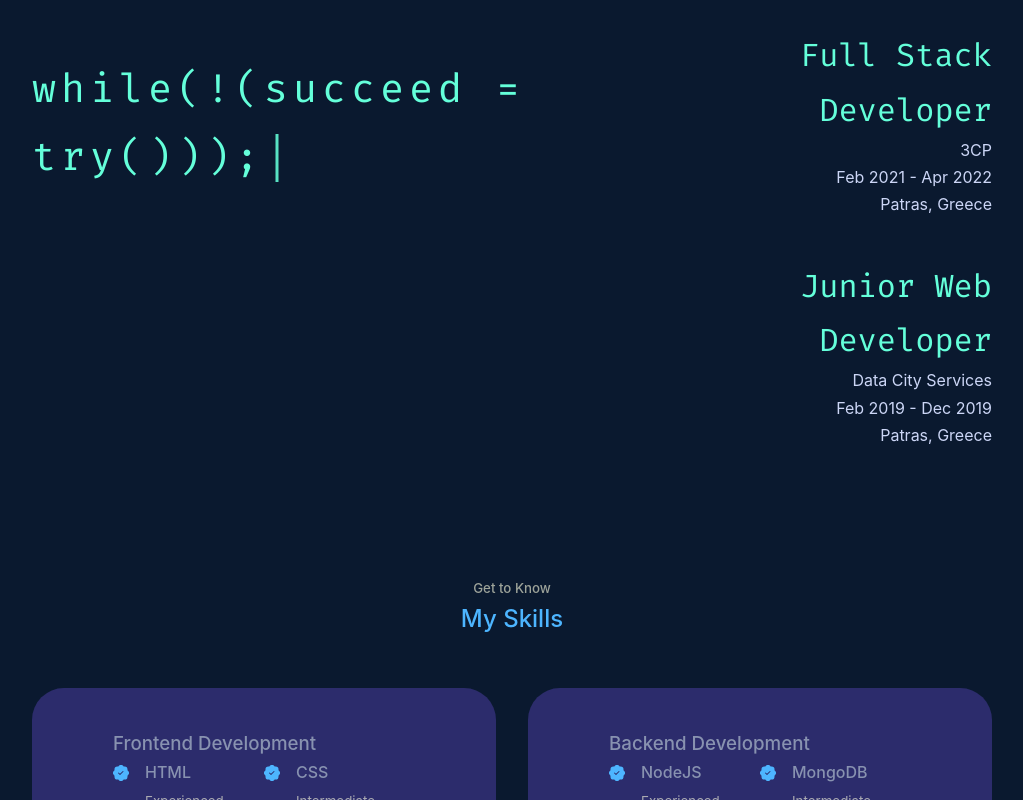
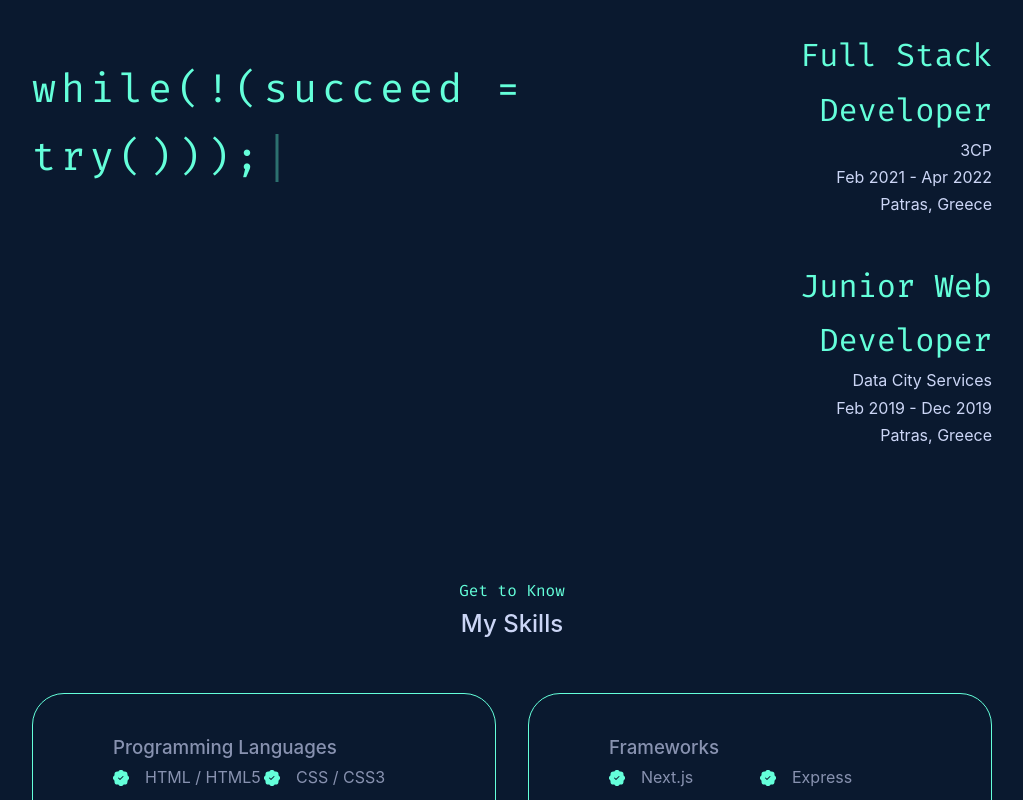
Before and after one commit to nikos-koukis/Portfolio, a React (Create React App) app: page / in a window 1280 px wide. Shown: the part 2000-2800 px from the top of the page, without its empty margins (128-1151 px from the left). Built offline with nearby package versions, Linux system fonts and the light colour scheme.

Commit message:
Improve My Skills

```diff
--- a/src/components/experience/Experience.jsx
+++ b/src/components/experience/Experience.jsx
@@ -1,6 +1,7 @@
 import React from 'react'
 import './experience.css'
 import Typewriter from 'typewriter-effect';
+import { useState } from 'react'
 
 const jobs = [
   {
@@ -8,21 +9,24 @@ const jobs = [
     title: 'Software Engineer',
     company: 'tgndata',
     description: 'May 2022 - Present',
-    location: 'Athens, Attiki, Greece'
+    location: 'Athens, Attiki, Greece',
+    readMore: 'Read More Text 3'
   },
   {
     id: 2,
     title: 'Full Stack Developer',
     company: '3CP',
     description: 'Feb 2021 - Apr 2022',
-    location: 'Patras, Greece'
+    location: 'Patras, Greece',
+    readMore: 'Read More Text 2'
   },
   {
     id: 1,
     title: 'Junior Web Developer',
     company: 'Data City Services',
     description: 'Feb 2019 - Dec 2019',
-    location: 'Patras, Greece'
+    location: 'Patras, Greece',
+    readMore: 'Read More Text 1'
   }
 ]
 
--- a/src/components/skills/Skills.jsx
+++ b/src/components/skills/Skills.jsx
@@ -2,97 +2,204 @@ import React from 'react'
 import './skills.css'
 import { BsPatchCheckFill } from 'react-icons/bs'
 
+const frontendSkills = [
+  {
+    id: 1,
+    title: 'HTML / HTML5',
+    icon: <BsPatchCheckFill className="skills__details-icon" />
+  },
+  {
+    id: 2,
+    title: 'CSS / CSS3',
+    icon: <BsPatchCheckFill className="skills__details-icon" />
+  },
+  {
+    id: 3,
+    title: 'JavaScript / JQuery',
+    icon: <BsPatchCheckFill className="skills__details-icon" />
+  },
+  {
+    id: 4,
+    title: 'PHP',
+    icon: <BsPatchCheckFill className="skills__details-icon" />
+  },
+  {
+    id: 5,
+    title: 'React',
+    icon: <BsPatchCheckFill className="skills__details-icon" />
+  },
+  {
+    id: 6,
+    title: 'Node js',
+    icon: <BsPatchCheckFill className="skills__details-icon" />
+  }
+];
+
+const frameworkSkills = [
+  {
+    id: 1,
+    title: 'Next.js',
+    icon: <BsPatchCheckFill className="skills__details-icon" />
+  },
+  {
+    id: 2,
+    title: 'Express',
+    icon: <BsPatchCheckFill className="skills__details-icon" />
+  }
+];
+
+const databaseSkills = [
+  {
+    id: 1,
+    title: 'MySQL',
+    icon: <BsPatchCheckFill className="skills__details-icon" />
+  },
+  {
+    id: 2,
+    title: 'SQLite',
+    icon: <BsPatchCheckFill className="skills__details-icon" />
+  },
+  {
+    id: 3,
+    title: 'MongoDB',
+    icon: <BsPatchCheckFill className="skills__details-icon" />
+  }
+];
+
+const cms = [
+  {
+    id: 1,
+    title: 'WordPress / WooCommerce',
+    icon: <BsPatchCheckFill className="skills__details-icon" />
+  }
+];
+
+const VersionCOntrolSystems = [
+  {
+    id: 1,
+    title: 'Git',
+    icon: <BsPatchCheckFill className="skills__details-icon" />
+  },
+  {
+    id: 2,
+    title: 'Bitbucket',
+    icon: <BsPatchCheckFill className="skills__details-icon" />
+  }
+];
+
+const tools = [
+  {
+    id: 1,
+    title: 'Docker',
+    icon: <BsPatchCheckFill className="skills__details-icon" />
+  }
+];
 const Skills = () => {
   return (
     <section id='skills'>
-      <h5>Get to Know</h5>
+      <h1>Get to Know</h1>
       <h2>My Skills</h2>
       <div className="container skills__container">
         <div className="skills__frontend">
-          <h3>Frontend Development</h3>
+          <h3>Programming Languages</h3>
           <div className="skills__content">
-            <article className="skills__details">
-              <BsPatchCheckFill className="skills__details-icon" />
+            {
+              frontendSkills.map(({ id, title, icon }) => {
+                return (
+                  <article key={id} className="skills__details">
+                    {icon}
                     <div>
-                <h4>HTML</h4>
-                <small className='text-light'>Experienced</small>
+                      {title}
                     </div>
                   </article>
-            <article className="skills__details">
-              <BsPatchCheckFill className="skills__details-icon" />
+                )
+              })
+            }
+          </div>
+        </div>
+        <div className="skills__framework">
+          <h3>Frameworks</h3>
+          <div className="skills__content">
+            {
+              frameworkSkills.map(({ id, title, icon }) => {
+                return (
+                  <article key={id} className="skills__details">
+                    {icon}
                     <div>
-                <h4>CSS</h4>
-                <small className='text-light'>Intermediate</small>
+                      {title}
                     </div>
                   </article>
-            <article className="skills__details">
-              <BsPatchCheckFill className="skills__details-icon" />
+                )
+              })
+            }
+          </div>
+        </div>
+        <div className="skills__databases">
+          <h3>DataBase Systems</h3>
+          <div className="skills__content">
+            {
+              databaseSkills.map(({ id, title, icon }) => {
+                return (
+                  <article key={id} className="skills__details">
+                    {icon}
                     <div>
-                <h4>JavaScript</h4>
-                <small className='text-light'>Experienced</small>
+                      {title}
                     </div>
                   </article>
-            <article className="skills__details">
-              <BsPatchCheckFill className="skills__details-icon" />
+                )
+              })
+            }
+          </div>
+        </div>
+        <div className="skills__cms">
+          <h3>CMS</h3>
+          <div className="skills__content">
+            {
+              cms.map(({ id, title, icon }) => {
+                return (
+                  <article key={id} className="skills__details">
+                    {icon}
                     <div>
-                <h4>Bootstrap</h4>
-                <small className='text-light'>Experienced</small>
+                      {title}
                     </div>
                   </article>
-            <article className="skills__details">
-              <BsPatchCheckFill className="skills__details-icon" />
+                )
+              })
+            }
+          </div>
+        </div>
+        <div className="skills__vcs">
+          <h3>Version Control System</h3>
+          <div className="skills__content">
+            {
+              VersionCOntrolSystems.map(({ id, title, icon }) => {
+                return (
+                  <article key={id} className="skills__details">
+                    {icon}
                     <div>
-                <h4>Tailwind</h4>
-                <small className='text-light'>Experienced</small>
+                      {title}
                     </div>
                   </article>
-            <article className="skills__details">
-              <BsPatchCheckFill className="skills__details-icon" />
+                )
+              })
+            }
+          </div>
+        </div>
+        <div className="skills__tools">
+          <h3>Tools</h3>
+          <div className="skills__content">
+            {
+              tools.map(({ id, title, icon }) => {
+                return (
+                  <article key={id} className="skills__details">
+                    {icon}
                     <div>
-                <h4>React</h4>
-                <small className='text-light'>Experienced</small>
+                      {title}
                     </div>
                   </article>
-          </div>
-        </div>
-        <div className="skills__backend">
-          <h3>Backend Development</h3>
-          <div className="skills__content">
-            <article className="skills__details">
-              <BsPatchCheckFill className="skills__details-icon" />
-              <div>
-                <h4>NodeJS</h4>
-                <small className='text-light'>Experienced</small>
-              </div>
-            </article>
-            <article className="skills__details">
-              <BsPatchCheckFill className="skills__details-icon" />
-              <div>
-                <h4>MongoDB</h4>
-                <small className='text-light'>Intermediate</small>
-              </div>
-            </article>
-            <article className="skills__details">
-              <BsPatchCheckFill className="skills__details-icon" />
-              <div>
-                <h4>PHP</h4>
-                <small className='text-light'>Experienced</small>
-              </div>
-            </article>
-            <article className="skills__details">
-              <BsPatchCheckFill className="skills__details-icon" />
-              <div>
-                <h4>Python</h4>
-                <small className='text-light'>Experienced</small>
-              </div>
-            </article>
-            <article className="skills__details">
-              <BsPatchCheckFill className="skills__details-icon" />
-              <div>
-                <h4>MySQL</h4>
-                <small className='text-light'>Experienced</small>
-              </div>
-            </article>
+                )
+              })
+            }
           </div>
         </div>
       </div>
--- a/src/components/skills/skills.css
+++ b/src/components/skills/skills.css
@@ -1,3 +1,14 @@
+#skills>h1 {
+    color: var(--color-green);
+    font-size: 1rem;
+    font-family: var(--font-mono);
+    text-align: center;
+}
+
+#skills>h2 {
+    color: var(--lightest-slate);
+}
+
 .skills__container {
     display: grid;
     grid-template-columns: 1fr 1fr;
@@ -5,16 +16,18 @@
 }
 
 .skills__container > div {
-    background: var(--color-bg-variant);
+    background: transparent;
     padding: 2.4rem 5rem;
     border-radius: 2rem;
-    border: 1px solid transparent;
+    border: 1px solid var(--color-green);
 }
 
 .skills__container > div:hover {
-    background: transparent;
-    border-color: var(--color-primary-variant);
+    background: var(--color-green-transparency);
+    border-color: var(--color-green);
     cursor: default;
+    color: var(--color-white);
+    transition: var(--transition);
 }
 
 .skills__content {
@@ -30,7 +43,7 @@
 
 .skills__details-icon {
     margin-top: 6px;
-    color: var(--color-primary);
+    color: var(--color-green);
 }
 
 /* ============== MEDIA QUERIES (MEDIUM DEVICES) =============*/
```
Lines whose indentation alone changed are shown as unchanged.
